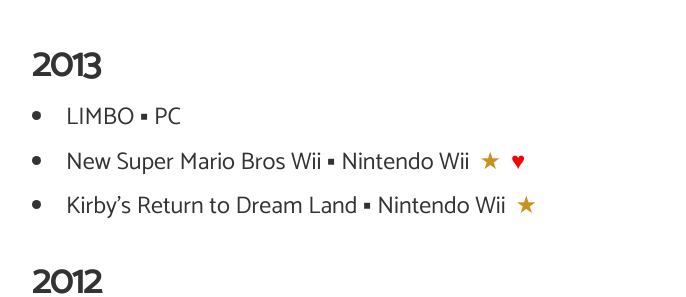
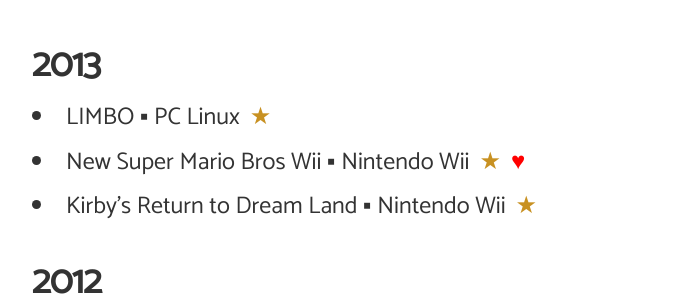
Before and after one commit to angelsimon/angelsimon.github.io, a Jekyll site: the page built from _posts/2016-09-07-jueguitos-que-termine.md, in a window 1280 px wide and 900 px high, scrolled down 1077 px. Shown: the part 162-459 px from the top of the window, without its empty margins (32-718 px from the left). Built offline with Jekyll 4.4.1, drawn with Linux system fonts in a browser that asks for light colours; nearby versions of some CDN libraries; comment, search, counter and statistics services are not loaded.

Commit message:
Update 2016-09-07-jueguitos-que-termine.md

```diff
--- a/_posts/2016-09-07-jueguitos-que-termine.md
+++ b/_posts/2016-09-07-jueguitos-que-termine.md
@@ -36,7 +36,7 @@
 </ul>
 <h2>2013</h2>
 <ul>
-<li>LIMBO &#9642; PC</li>
+<li>LIMBO &#9642; PC Linux<span title="Completado" class="won">&#9733;</span></li>
 <li>New Super Mario Bros Wii &#9642; Nintendo Wii<span title="Completado" class="won">&#9733;</span><span class="fav">&hearts;</span></li>
 <li>Kirby's Return to Dream Land &#9642; Nintendo Wii<span title="Completado" class="won">&#9733;</span></li>
 </ul>
```
